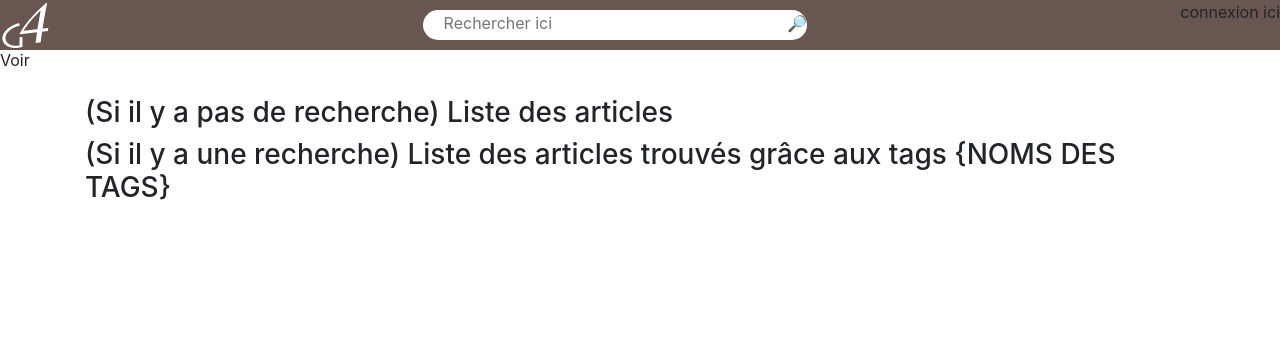
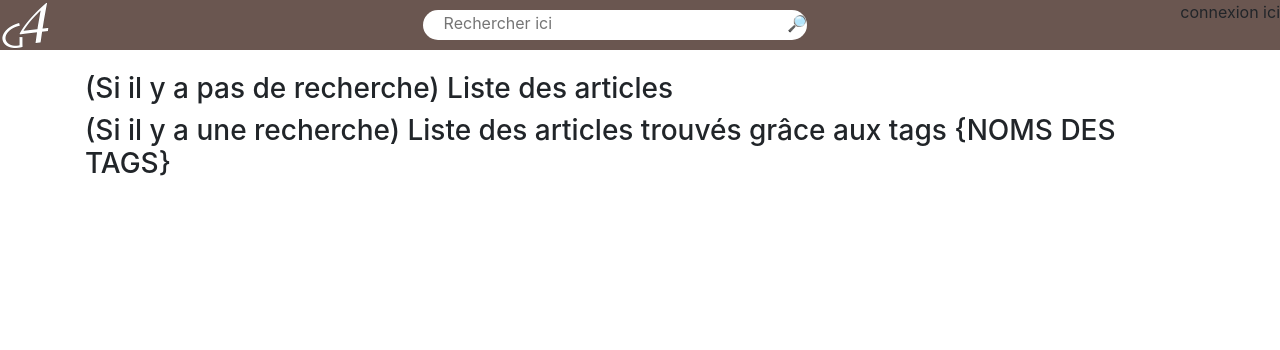
Before and after one commit to delpivarleandre/Institut-g4-ing1-Projet1, a Symfony app: template templates/pages/pageAccueil.html.twig in a window 1280 px wide. Shown: the top 350 px of the page. Run offline with Twig, Linux system fonts and the light colour scheme; the template is opened without the code that fills it, so the values that code supplies are empty; some libraries are stand-ins or nearby versions.

Commit message:
removing title voir

```diff
--- a/templates/pages/pageAccueil.html.twig
+++ b/templates/pages/pageAccueil.html.twig
@@ -1,8 +1,5 @@
 {% extends 'base.html.twig' %}
 {% block body %}
-	{% block title %}
-		Voir
-	{% endblock %}
 	<!-- TODO MediaQueries a faire  -->
 	<div class="container">
 		<br>
```
